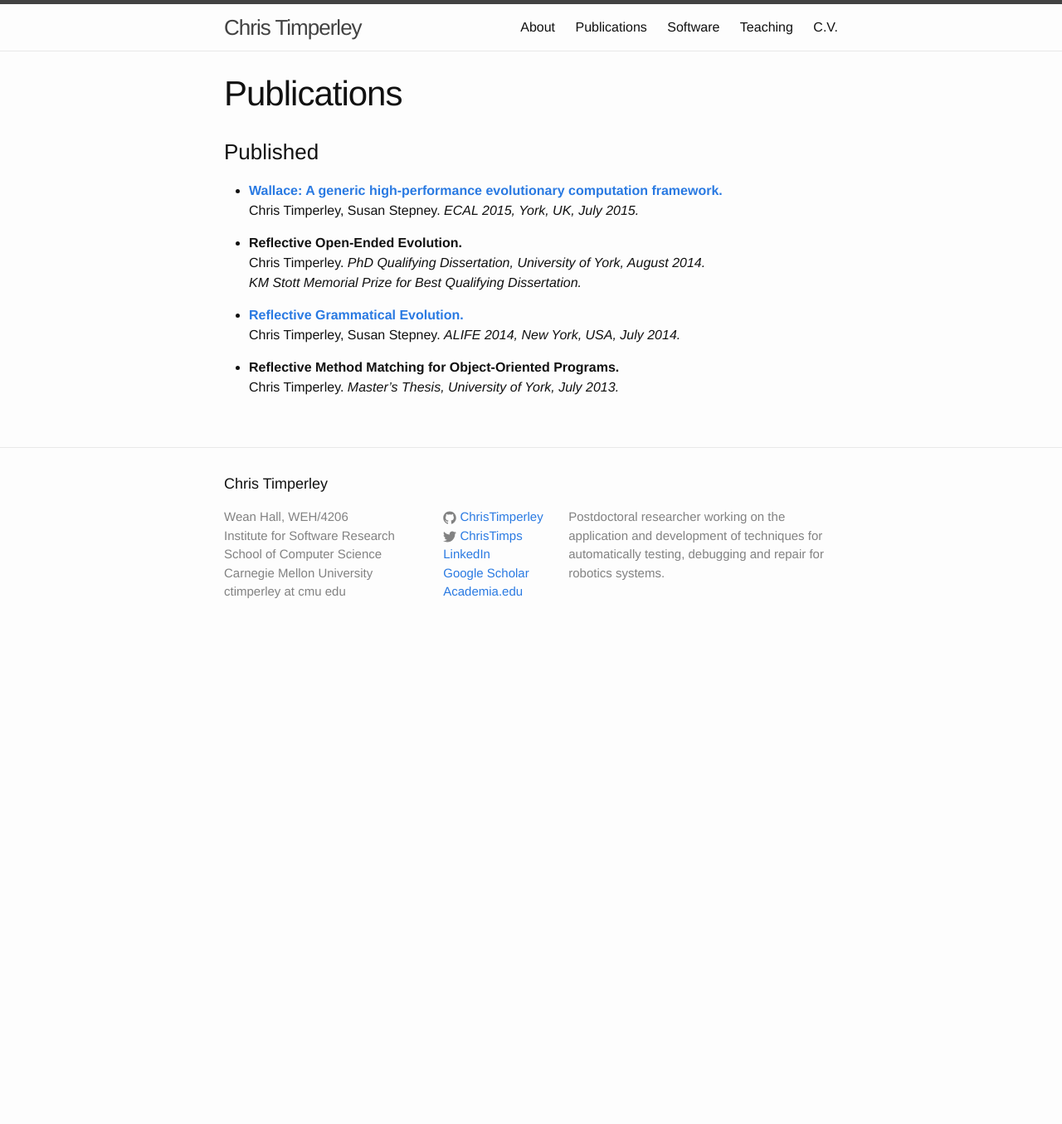
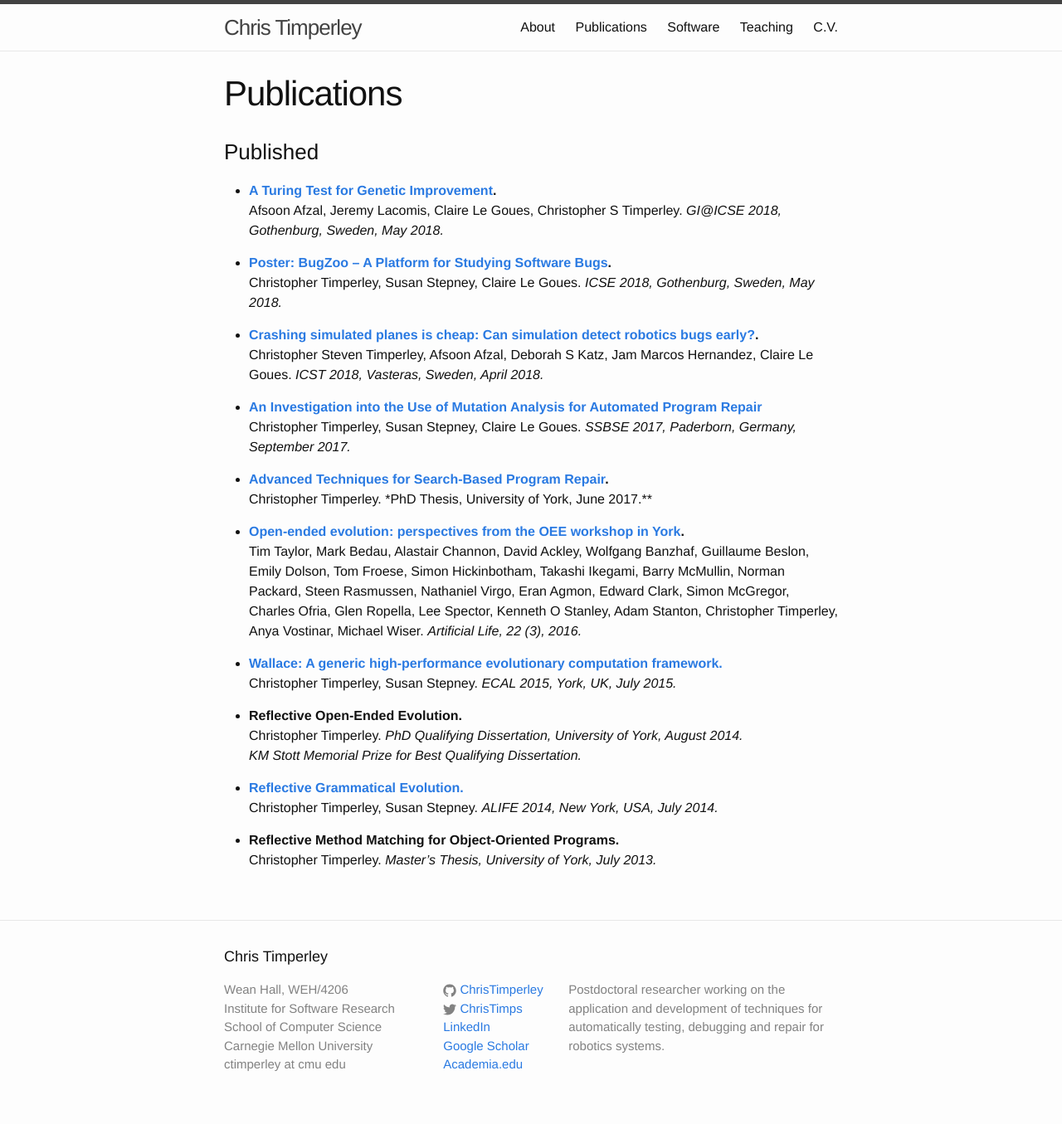
Before and after one commit to ChrisTimperley/ChrisTimperley.github.io, a Jekyll site: the page built from publications.md, in a window 1280 px wide. Shown: the whole page at 83% size. Built offline with Jekyll 4.4.1, drawn with Linux system fonts in a browser that asks for light colours; before the commit the page ends 900 px from its top, so only the background shows below that.

Commit message:
updated papers

```diff
--- a/publications.md
+++ b/publications.md
@@ -6,15 +6,39 @@ permalink: /publications/
 
 ### Published
 
+* **[A Turing Test for Genetic Improvement](http://geneticimprovementofsoftware.com/wp-content/uploads/2018/03/Timperley_2018_GI.pdf).**<br/>
+  Afsoon Afzal, Jeremy Lacomis, Claire Le Goues, Christopher S Timperley.
+  *GI@ICSE 2018, Gothenburg, Sweden, May 2018.*
+
+* **[Poster: BugZoo -- A Platform for Studying Software Bugs](http://www.cs.cmu.edu/~clegoues/docs/timperley-icse18-poster.pdf).**<br/>
+  Christopher Timperley, Susan Stepney, Claire Le Goues.
+  *ICSE 2018, Gothenburg, Sweden, May 2018.*
+
+* **[Crashing simulated planes is cheap: Can simulation detect robotics bugs early?](http://www.cs.cmu.edu/~afsoona/papers/icst18.pdf).**<br/>
+  Christopher Steven Timperley, Afsoon Afzal, Deborah S Katz, Jam Marcos Hernandez, Claire Le Goues.
+  *ICST 2018, Vasteras, Sweden, April 2018.*
+
+* **[An Investigation into the Use of Mutation Analysis for Automated Program Repair](http://eprints.whiterose.ac.uk/121297/1/ssbse17.pdf)**<br/>
+  Christopher Timperley, Susan Stepney, Claire Le Goues.
+  *SSBSE 2017, Paderborn, Germany, September 2017.*
+
+* **[Advanced Techniques for Search-Based Program Repair](http://etheses.whiterose.ac.uk/18466/7/ctimperley-phd-thesis.pdf).**<br/>
+  Christopher Timperley. *PhD Thesis, University of York, June 2017.**
+
+* **[Open-ended evolution: perspectives from the OEE workshop in York](https://www.mitpressjournals.org/doi/full/10.1162/ARTL_a_00210).**<br/>
+  Tim Taylor, Mark Bedau, Alastair Channon, David Ackley, Wolfgang Banzhaf, Guillaume Beslon, Emily Dolson, Tom Froese, Simon Hickinbotham, Takashi Ikegami, Barry McMullin, Norman Packard, Steen Rasmussen, Nathaniel Virgo, Eran Agmon, Edward Clark, Simon McGregor, Charles Ofria, Glen Ropella, Lee Spector, Kenneth O Stanley, Adam Stanton, Christopher Timperley, Anya Vostinar, Michael Wiser.
+  *Artificial Life, 22 (3), 2016.*
+
 * **[Wallace: A generic high-performance evolutionary computation framework.](https://www.academia.edu/15689454/Wallace_An_efficient_generic_evolutionary_framework)**<br/>
-  Chris Timperley, Susan Stepney. *ECAL 2015, York, UK, July 2015.*
+  Christopher Timperley, Susan Stepney.
+  *ECAL 2015, York, UK, July 2015.*
 
 * **Reflective Open-Ended Evolution.**<br/>
-  Chris Timperley. *PhD Qualifying Dissertation, University of York, August 2014.*<br/>
+  Christopher Timperley. *PhD Qualifying Dissertation, University of York, August 2014.*<br/>
   *KM Stott Memorial Prize for Best Qualifying Dissertation.*
 
 * **[Reflective Grammatical Evolution.](https://www.academia.edu/15689586/Reflective_Grammatical_Evolution)**<br/>
-  Chris Timperley, Susan Stepney. *ALIFE 2014, New York, USA, July 2014.*
+  Christopher Timperley, Susan Stepney. *ALIFE 2014, New York, USA, July 2014.*
 
 * **Reflective Method Matching for Object-Oriented Programs.**<br/>
-  Chris Timperley. *Master's Thesis, University of York, July 2013.*
+  Christopher Timperley. *Master's Thesis, University of York, July 2013.*
```
